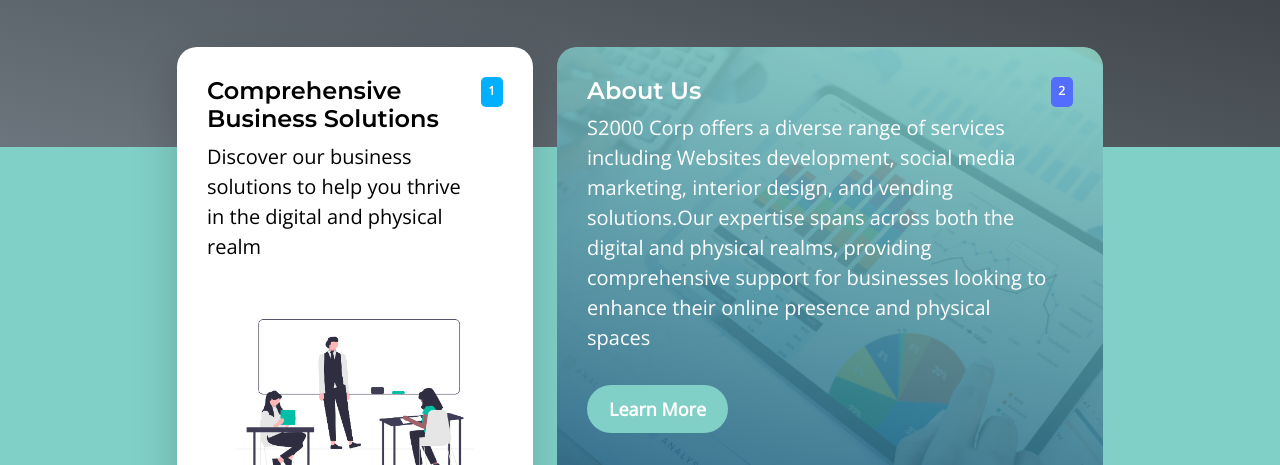
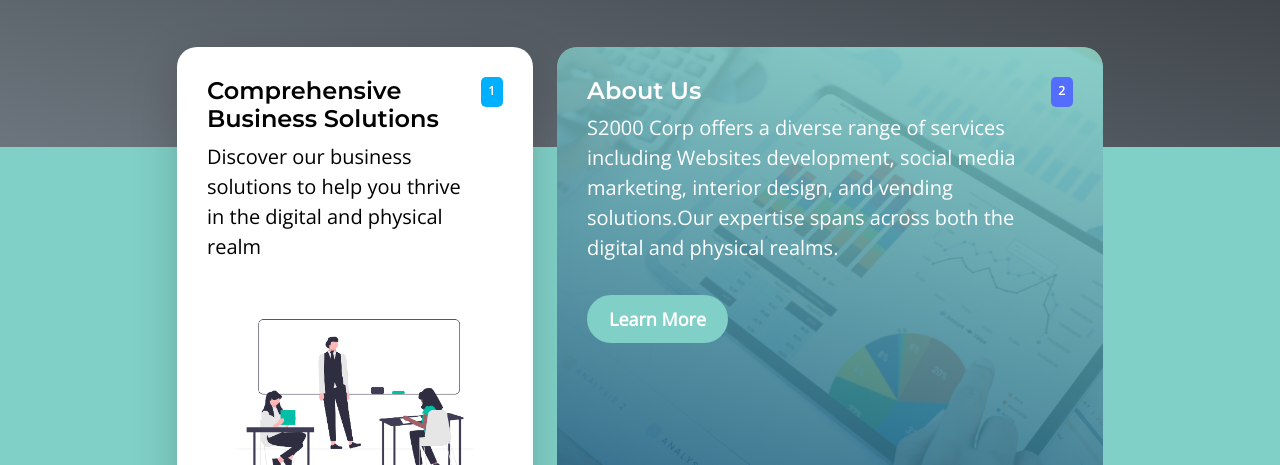
Before and after one commit to shivek2000/s2000, a plain HTML site: page index.html in a window 1280 px wide. Shown: the part 335-800 px from the top of the page. Drawn offline with nearby package versions, Linux system fonts and the light colour scheme.

Commit message:
Update index.html

```diff
--- a/index.html
+++ b/index.html
@@ -126,7 +126,7 @@
                                         <div>
                                             <h5 class="text-white mb-2">About Us</h5>
 
-                                            <p class="text-white">S2000 Corp offers a diverse range of services including Websites development, social media marketing, interior design, and vending solutions.Our expertise spans across both the digital and physical realms, providing comprehensive support for businesses looking to enhance their online presence and physical spaces</p>
+                                            <p class="text-white">S2000 Corp offers a diverse range of services including Websites development, social media marketing, interior design, and vending solutions.Our expertise spans across both the digital and physical realms.</p>
 
                                             <a href="#section_2" class="btn custom-btn mt-2 mt-lg-3">Learn More</a>
                                         </div>
```
